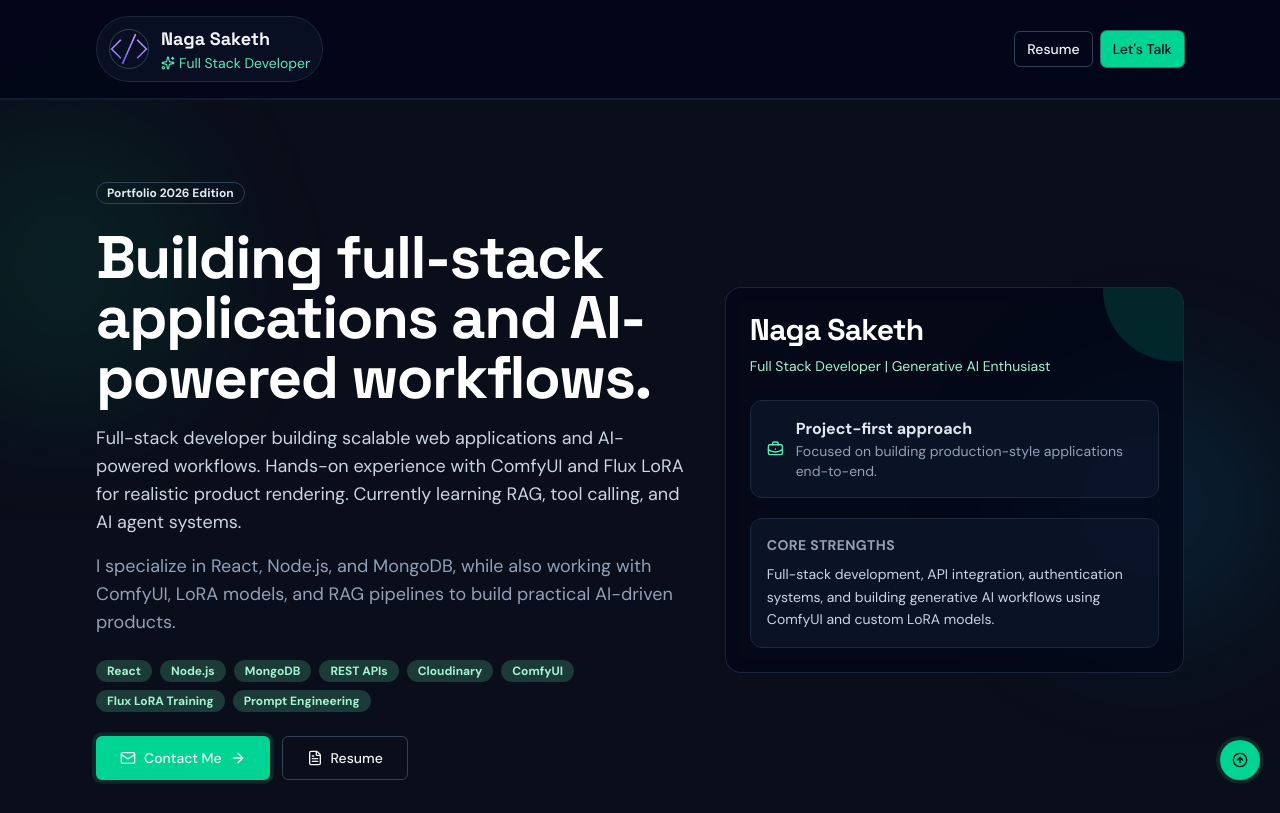
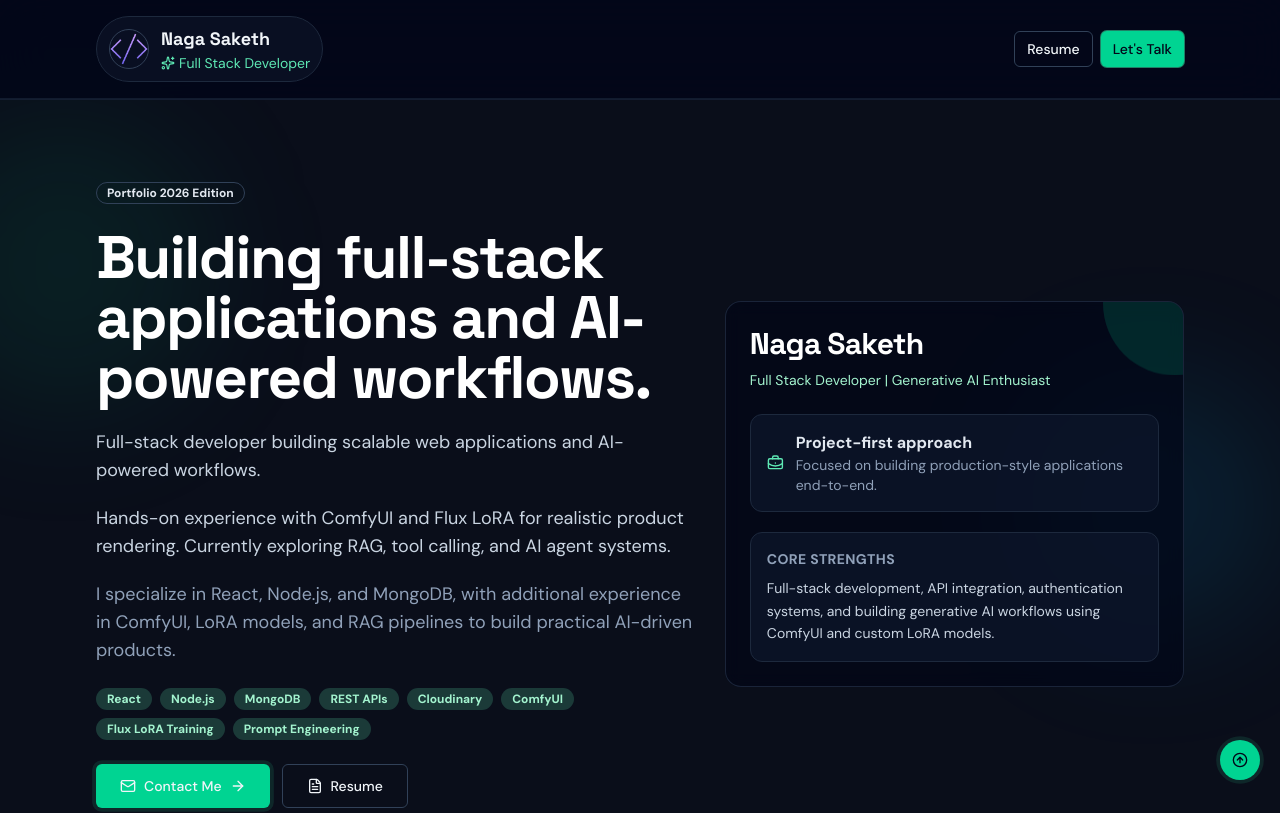
Before and after one commit to NagaaSaketh/Portfolio, a React (Vite) app: page / in a window 1280 px wide. Shown: the top 813 px of the page. Built offline with nearby package versions, Linux system fonts and the light colour scheme.

Commit message:
chore:updated resume and about me section

```diff
--- a/src/components/About.jsx
+++ b/src/components/About.jsx
@@ -31,20 +31,25 @@ const About = () => {
             Portfolio 2026 Edition
           </Badge>
 
-          <div className="space-y-4">
+          <div className="space-y-5">
             <h1 className="fade-up delay-1 font-display text-4xl font-bold tracking-tight text-white sm:text-5xl lg:text-6xl">
               Building full-stack applications and AI-powered workflows.
             </h1>
             <p className="fade-up delay-2 max-w-2xl text-base text-slate-300 sm:text-lg">
               Full-stack developer building scalable web applications and
-              AI-powered workflows. Hands-on experience with ComfyUI and Flux
-              LoRA for realistic product rendering. Currently learning RAG, tool
-              calling, and AI agent systems.
+              AI-powered workflows.
             </p>
-            <p className="fade-up delay-3 max-w-2xl text-base text-slate-400 sm:text-lg">
-              I specialize in React, Node.js, and MongoDB, while also working
-              with ComfyUI, LoRA models, and RAG pipelines to build practical
-              AI-driven products.
+
+            <p className="fade-up delay-3 max-w-2xl text-base text-slate-300 sm:text-lg">
+              Hands-on experience with ComfyUI and Flux LoRA for realistic
+              product rendering. Currently exploring RAG, tool calling, and AI
+              agent systems.
+            </p>
+
+            <p className="fade-up delay-4 max-w-2xl text-base text-slate-400 sm:text-lg">
+              I specialize in React, Node.js, and MongoDB, with additional
+              experience in ComfyUI, LoRA models, and RAG pipelines to build
+              practical AI-driven products.
             </p>
           </div>
 
@@ -67,7 +72,7 @@ const About = () => {
             </a>
             <a
               className={cn(buttonVariants({ size: "lg", variant: "outline" }))}
-              href="https://drive.google.com/file/d/1ploM_I9tPoHPFzLx_eX_1cLECt52UGpp/preview"
+              href="https://drive.google.com/file/d/1eUuMAIWb-DZSt5eFZhq8FWYW8x_ji1ZV/preview"
               rel="noopener noreferrer"
               target="_blank"
             >
--- a/src/components/Header.jsx
+++ b/src/components/Header.jsx
@@ -47,7 +47,7 @@ const Header = () => {
 
         <div className="fade-up delay-2 flex items-center gap-2">
           <a
-            href="https://drive.google.com/file/d/1ploM_I9tPoHPFzLx_eX_1cLECt52UGpp/preview"
+            href="https://drive.google.com/file/d/1eUuMAIWb-DZSt5eFZhq8FWYW8x_ji1ZV/preview"
             target="_blank"
             rel="noopener noreferrer"
           >
```
